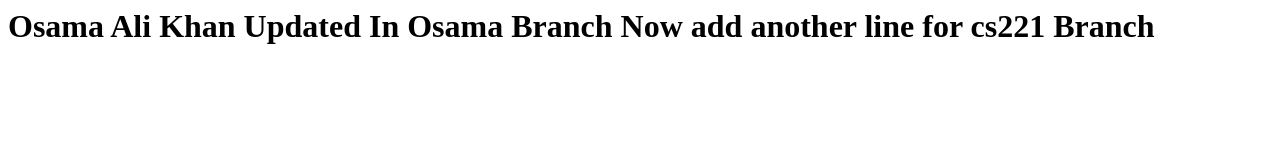
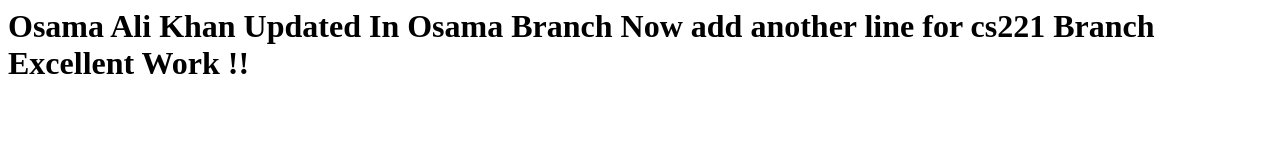
Before and after one commit to Arafiq100/osama_khan, a plain HTML site: page index.html in a window 1280 px wide. Drawn offline with Linux system fonts and the light colour scheme.

Commit message:
index.html

```diff
--- a/index.html
+++ b/index.html
@@ -3,6 +3,7 @@
 <h1>
 Osama Ali Khan Updated In Osama Branch
 Now add another line for cs221 Branch
+  Excellent Work !!
 </h1>
 </body>
 </html>
```
